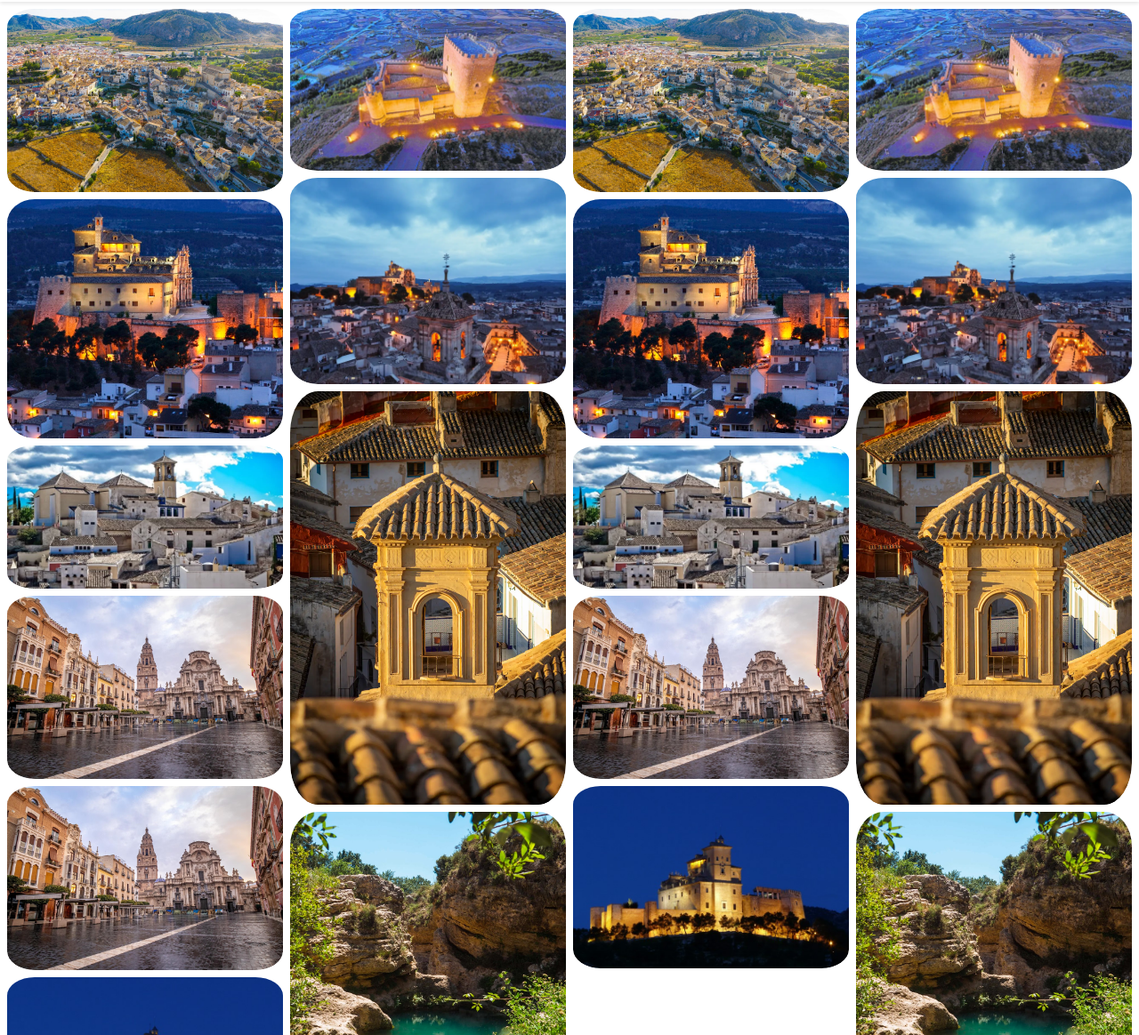
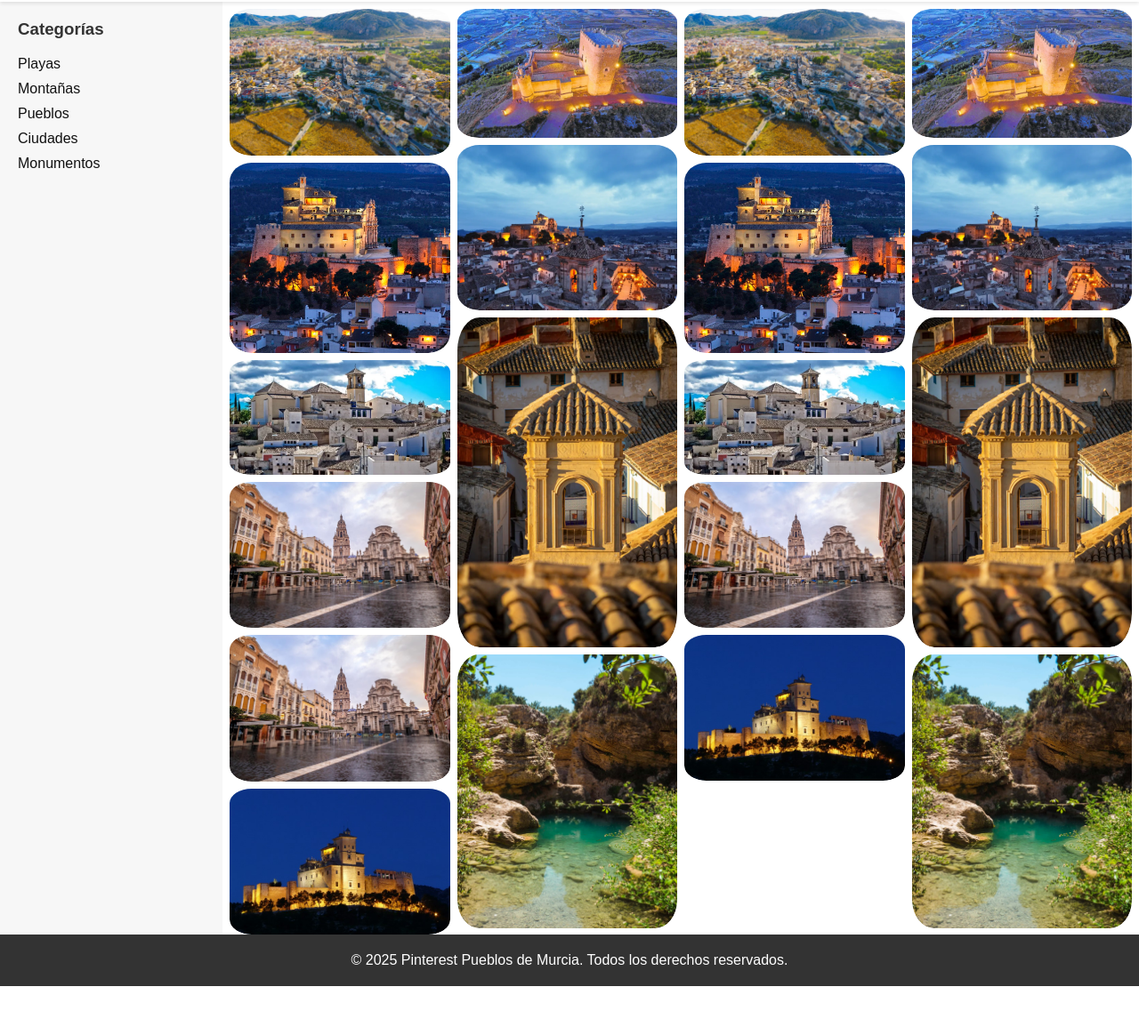
Before and after one commit to alvaropas17/pinterest-pueblos, a plain HTML site: page index.html in a window 1280 px wide. Shown: the part 230-1394 px from the top of the page at 89% size. After the commit the page ends 1339 px from the top, so only its background shows below. Drawn offline with Linux system fonts and the light colour scheme.

Commit message:
refactor layout structure and styles for header, navigation, sidebar, and footer

```diff
--- a/index.html
+++ b/index.html
@@ -14,12 +14,12 @@
 
 <body>
     <!-- Header -->
-    <div class="header">
+    <header class="header">
         <h1>Pueblos y ciudades de Murcia</h1>
         <p>Explora la belleza de la región a través de imágenes impresionantes.</p>
-    </div>
+    </header>
 
-    <header class="pinterest-header">
+    <nav class="pinterest-header">
         <div class="header-left">
             <img src="./img/Pinterest-logo.jpg" style="width: 200px; height:auto;" alt="Pinterest Logo" class="logo">
             <nav class="nav-links">
@@ -46,10 +46,21 @@
             <button class="btn-login">Iniciar sesión</button>
             <button class="btn-register">Registrarse</button>
         </div>
-    </header>
+    </nav>
+
+    <aside class="sidebar">
+        <h3>Categorías</h3>
+        <ul>
+            <li><a href="#">Playas</a></li>
+            <li><a href="#">Montañas</a></li>
+            <li><a href="#">Pueblos</a></li>
+            <li><a href="#">Ciudades</a></li>
+            <li><a href="#">Monumentos</a></li>
+        </ul>
+    </aside>
 
     <!-- Photo Grid -->
-    <div class="container">
+    <main class="container">
         <div class="column">
             <div class="image-container">
                 <img src="./img/pueblo-murcia.jpg" style="width:100%">
@@ -266,7 +277,11 @@
                 </div>
             </div> -->
         </div>
-    </div>
+    </main>
+
+    <footer class="footer">
+        <p>&copy; 2025 Pinterest Pueblos de Murcia. Todos los derechos reservados.</p>
+    </footer>
 
 </body>
 
--- a/style.css
+++ b/style.css
@@ -5,14 +5,61 @@
 body {
     margin: 0;
     font-family: Arial;
+    display: grid;
+    grid-template-columns: 1fr;
+    grid-template-rows: auto auto auto 1fr auto;
+    grid-template-areas:
+        "header"
+        "nav"
+        "sidebar"
+        "main"
+        "footer";
+    min-height: 100vh;
 }
 
 .header {
+    grid-area: header;
     text-align: center;
     padding: 32px;
 }
 
+.pinterest-header {
+    grid-area: nav;
+}
+
+.sidebar {
+    grid-area: sidebar;
+    background: #f7f7f7;
+    padding: 20px;
+}
+
+.sidebar h3 {
+    margin-top: 0;
+    color: #333;
+}
+
+.sidebar ul {
+    list-style: none;
+    padding: 0;
+}
+
+.sidebar li {
+    margin-bottom: 10px;
+}
+
+.sidebar a {
+    text-decoration: none;
+    color: #111;
+    font-weight: 500;
+    transition: color 0.2s;
+}
+
+.sidebar a:hover {
+    color: #e60023;
+}
+
 .container {
+    grid-area: main;
     display: flex;
     flex-wrap: wrap;
     padding: 0 4px;
@@ -102,6 +149,18 @@ body {
 .text {
     margin: 0;
     font-size: 14px;
+}
+
+.footer {
+    grid-area: footer;
+    background: #333;
+    color: white;
+    text-align: center;
+    padding: 20px;
+}
+
+.footer p {
+    margin: 0;
 }
 
 
@@ -259,18 +318,39 @@ body {
 }
 
 
-/* Responsive layout - makes a two column-layout instead of four columns */
-@media screen and (max-width: 800px) {
+/* Mobile first: Base styles para móviles (<600px) */
+.column {
+    flex: 100%;
+    max-width: 100%;
+    padding: 0 4px;
+}
+
+/* Tablets: entre 600px y 800px */
+@media (width >= 600px) {
+    body {
+        grid-template-columns: 200px 1fr;
+        grid-template-rows: auto auto 1fr auto;
+        grid-template-areas:
+            "header header"
+            "nav nav"
+            "sidebar main"
+            "footer footer";
+    }
+
     .column {
         flex: 50%;
         max-width: 50%;
     }
 }
 
-/* Responsive layout - makes the two columns stack on top of each other instead of next to each other */
-@media screen and (max-width: 600px) {
+/* Desktop: más de 800px */
+@media (width >= 800px) {
+    body {
+        grid-template-columns: 250px 1fr;
+    }
+
     .column {
-        flex: 100%;
-        max-width: 100%;
+        flex: 25%;
+        max-width: 25%;
     }
 }
```
